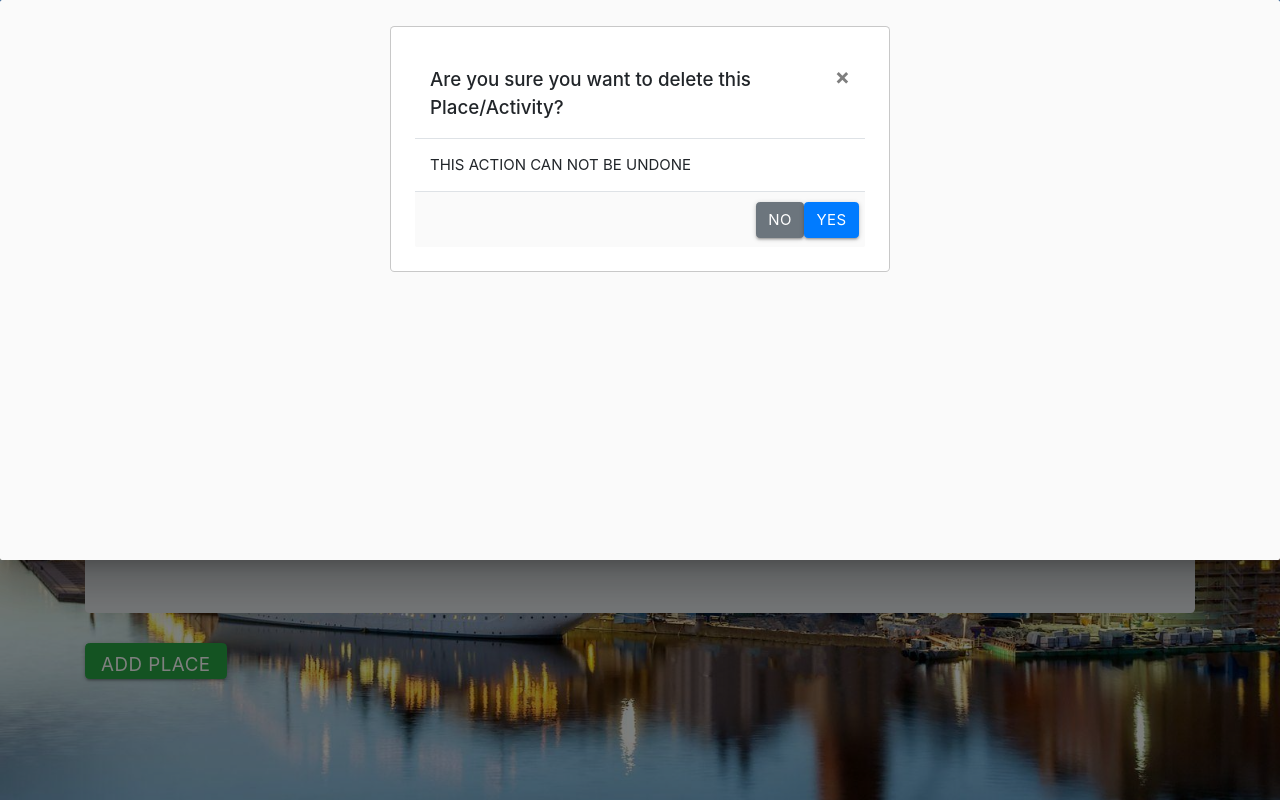
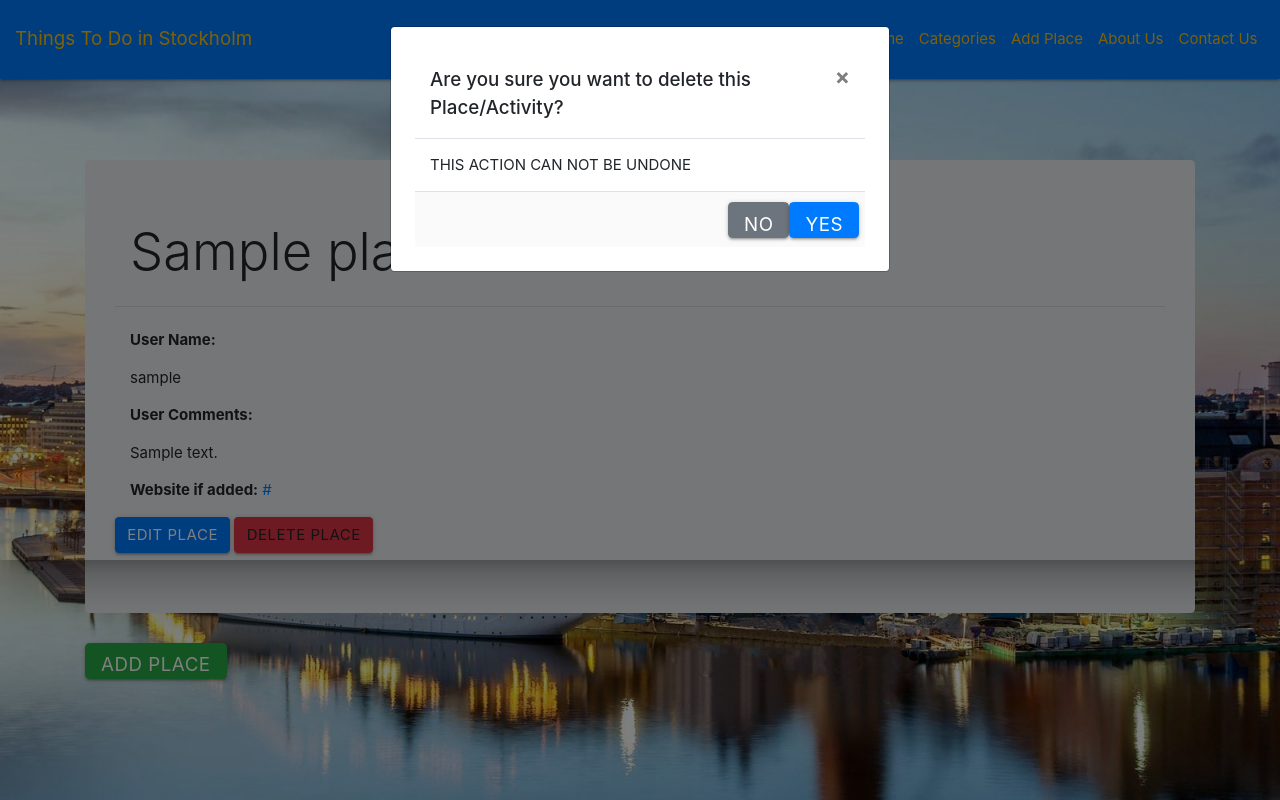
Before and after one commit to kososwede/ms3, a Flask app: page /museums in a window 1280 px wide, after a click on "DELETE PLACE". Run offline with Flask 2, Linux system fonts and the light colour scheme; a database or web service that is not in the repository returns one stand-in record (values such as "Sample title"); some libraries are stand-ins or nearby versions; some web fonts are replaced.

Commit message:
made buttons larger on all pages

```diff
--- a/static/css/style.css
+++ b/static/css/style.css
@@ -153,3 +153,7 @@ label {
     margin: 5px 5px;
     padding: 0 0.5em;
 }
+
+.modal {
+    background: transparent;
+}
--- a/templates/addplace.html
+++ b/templates/addplace.html
@@ -50,6 +50,7 @@
   </div>
   <div class="text-center">
   <button type="submit" class="btn btn-lg btn-success" name="action">SUBMIT</button>
+  <button class="btn btn-danger btn-lg" href="{{url_for('get_places')}}" role="button">Cancel</button>
 </div>
 </form>
 </div>
--- a/templates/base.html
+++ b/templates/base.html
@@ -4,9 +4,10 @@
     <meta charset="UTF-8">
     <meta name="viewport" content="width=device-width, initial-scale=1.0">
     <meta http-equiv="X-UA-Compatible" content="ie=edge">
+
     <link href="https://stackpath.bootstrapcdn.com/font-awesome/4.7.0/css/font-awesome.min.css" rel="stylesheet" integrity="sha384-wvfXpqpZZVQGK6TAh5PVlGOfQNHSoD2xbE+QkPxCAFlNEevoEH3Sl0sibVcOQVnN" crossorigin="anonymous">
-    <link rel="stylesheet" href="https://cdnjs.cloudflare.com/ajax/libs/materialize/1.0.0/css/materialize.min.css">
-    <link rel="stylesheet" href="https://stackpath.bootstrapcdn.com/bootstrap/4.4.1/css/bootstrap.min.css" integrity="sha384-Vkoo8x4CGsO3+Hhxv8T/Q5PaXtkKtu6ug5TOeNV6gBiFeWPGFN9MuhOf23Q9Ifjh" crossorigin="anonymous">
+     <link rel="stylesheet" href="https://cdnjs.cloudflare.com/ajax/libs/materialize/1.0.0/css/materialize.min.css">
+     <link rel="stylesheet" href="https://stackpath.bootstrapcdn.com/bootstrap/4.4.1/css/bootstrap.min.css" integrity="sha384-Vkoo8x4CGsO3+Hhxv8T/Q5PaXtkKtu6ug5TOeNV6gBiFeWPGFN9MuhOf23Q9Ifjh" crossorigin="anonymous">
    <link rel="stylesheet" href="{{url_for('static',filename='css/style.css')}}" type="text/css"/>
     <title>Things To Do</title>
 </head>
--- a/templates/index.html
+++ b/templates/index.html
@@ -11,6 +11,6 @@
 
 </header>
 <div class="text-center">
-<button type="button" class="btn btn-lg btn-warning explore-button"> <a href="{{url_for('get_places')}}"> EXPLORE</a></button>
+<button type="button" class="btn btn-lg btn-warning explore-button"> <a href="{{url_for('get_places')}}" target="_blank"> EXPLORE</a></button>
 </div>
 {% endblock %}
--- a/templates/museums.html
+++ b/templates/museums.html
@@ -1,6 +1,6 @@
 {% extends 'base.html' %}
 {% block content %}
-<h3 class="title"><strong>MUSEUMS</strong></h3>
+<h3 class="title"><strong>MUSEUM</strong></h3>
 <div class="container container-museum">
 {% for place in places %}
 <div class="jumbotron">
@@ -15,11 +15,11 @@
   <p class="comments"><strong>User Comments:</strong></p> <p>{{place.user_comments}}</p>
   </div>
   <div class="col 4">
-  <p class="website"><strong>Website if added:</strong> <a href="{{place.website}}">{{place.website}}</a></p>
+  <p class="website"><strong>Website if added:</strong> <a href="{{place.website}}" target="_blank">{{place.website}}</a></p>
   </div>
-  <button class="btn btn-primary" href="{{url_for('edit_place', place_id=place._id)}}" role="button">Edit Place</button>
+  <a class="btn btn-primary" href="{{url_for('edit_place', place_id=place._id)}}" role="button">Edit Place</a>
   <!-- Button trigger modal -->
-  <button class="btn btn-danger" type="button" data-toggle="modal" data-target="#Modal{{place._id}}">Delete Place</button>
+  <a class="btn btn-danger" type="button" data-toggle="modal" data-target="#Modal{{place._id}}">Delete Place</a>
   <!-- Modal -->
   <div class="modal fade" id="Modal{{place._id}}" tabindex="-1" role="dialog" aria-labelledby="message_modal" aria-hidden="true">
   <div class="modal-dialog" role="document">
@@ -32,8 +32,8 @@
       </div>
       <div class="modal-body">THIS ACTION CAN NOT BE UNDONE</div>
       <div class="modal-footer">
-        <a href="{{url_for('get_places')}}" type="button" class="btn btn-secondary" data-dismiss="modal">No</a>
-        <a href="{{url_for('delete_place', place_id=place._id)}}" type="button" class="btn btn-primary">Yes</a>
+        <a href="{{url_for('get_places')}}" type="button" class="btn btn-secondary btn-lg" data-dismiss="modal">No</a>
+        <a href="{{url_for('delete_place', place_id=place._id)}}" type="button" class="btn btn-primary btn-lg">Yes</a>
       </div>
     </div>
   </div>
```
Also changed, not shown: templates/activities.html (+5 -5 lines), templates/attractions.html (+5 -5 lines), templates/editplace.html (+4 -4 lines), templates/fooddrink.html (+5 -5 lines), templates/history.html (+5 -5 lines), templates/parks.html (+5 -5 lines).
